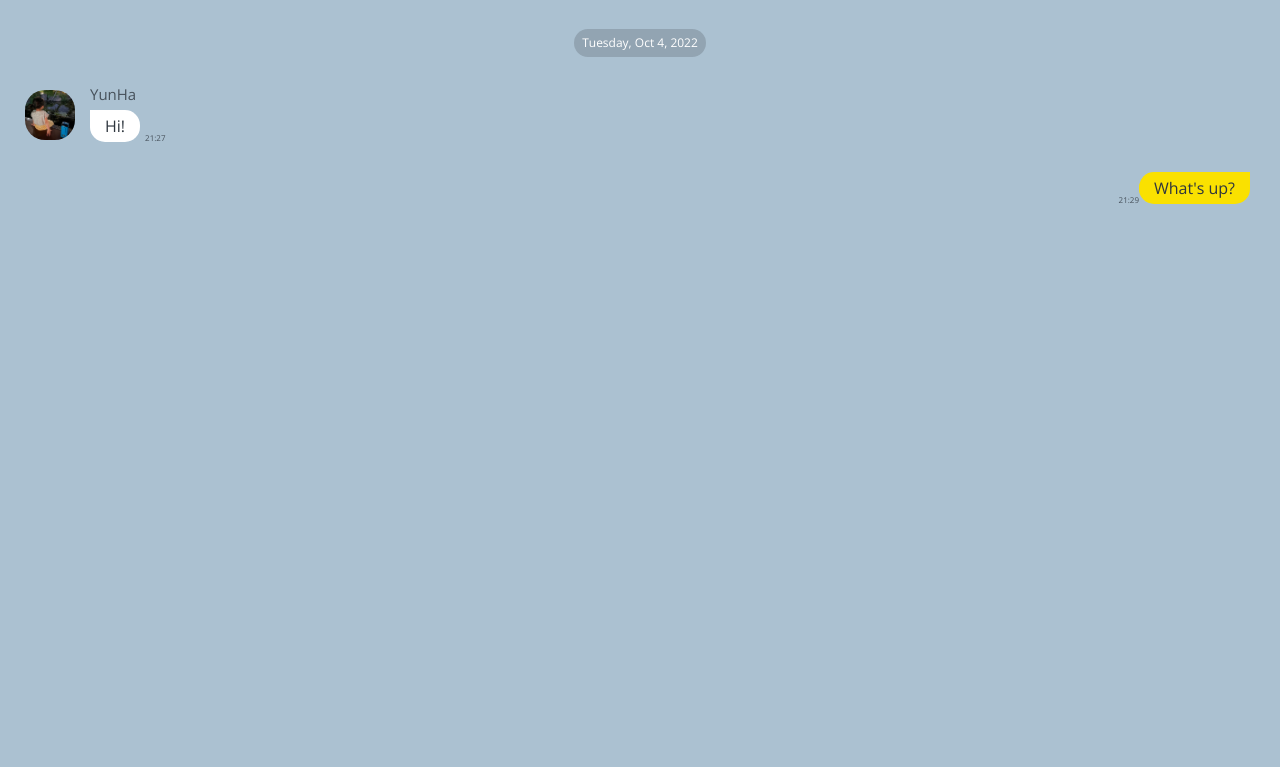
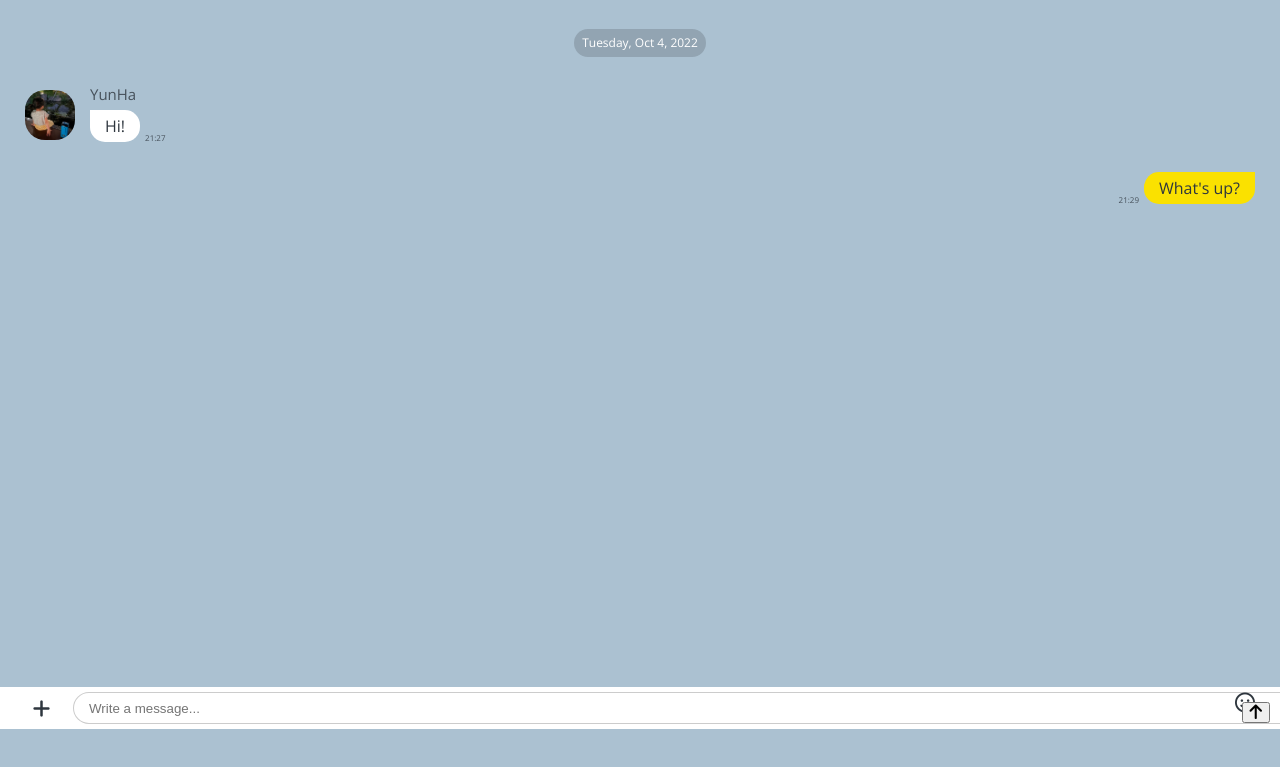
Before and after one commit to kwsang91/kokoa-clone-2022, a plain HTML site: page chat.html in a window 1280 px wide. Shown: the part 71-838 px from the top of the page. Drawn offline with nearby package versions, Linux system fonts and the light colour scheme.

Commit message:
chat-screen_keyboard_start

```diff
--- a/chat.html
+++ b/chat.html
@@ -62,7 +62,16 @@
 
     </main>
 
-
+    <form class="reply">
+        <div class="reply__column">
+            <i class="fa-solid fa-plus fa-lg"></i>
+        </div>
+        <div class="reply__column">
+            <input type="text" placeholder="Write a message..."/>
+            <i class="fa-regular fa-face-smile fa-lg"></i>
+            <button><i class="fa-solid fa-arrow-up fa-lg"></i></button>
+        </div>
+    </form>
 
 
 
--- a/css/screens/chat.css
+++ b/css/screens/chat.css
@@ -79,13 +79,59 @@
     justify-content: flex-end;
 }
 
+.message-row--own .message__info{
+    flex-direction: row-reverse;
+}
+
 .message-row--own .message__bubble{
-    order: 1;
     background-color: var(--yellow);
     border-top-right-radius: 0px ;
     border-top-left-radius:15px ;
+    margin-right: 0px;
+    margin-left: 5px;
 }
 
-.message-row--own .message__time{
-    order: 0;;
+.reply{
+    position: fixed;
+    bottom: 0px;
+    width: 100%;
+    background-color: white;
+    display: flex;
+    justify-content: space-between;
+    padding: 5px 10px;
+    box-sizing: border-box;
+    align-items: center;
 }
+
+
+.reply .reply__column:first-child{
+    width: 5%;
+    display: flex;
+    align-items: center;
+    justify-content: center;
+}
+
+.reply .reply__column:last-child{
+    width: 95%;
+    position: relative;
+}
+
+
+.reply input {
+    height: 30px;
+    width: 100%;
+    border: var( --main-border);
+    border-radius: 20px;
+    padding: 0px 15px;
+}
+
+.reply__column:last-child > i,
+.reply__column:last-child button {
+    position: absolute;
+    right: 0;
+    top: 10px;
+}
+
+.reply__column:last-child > i {
+    right: 15px;
+}
```
